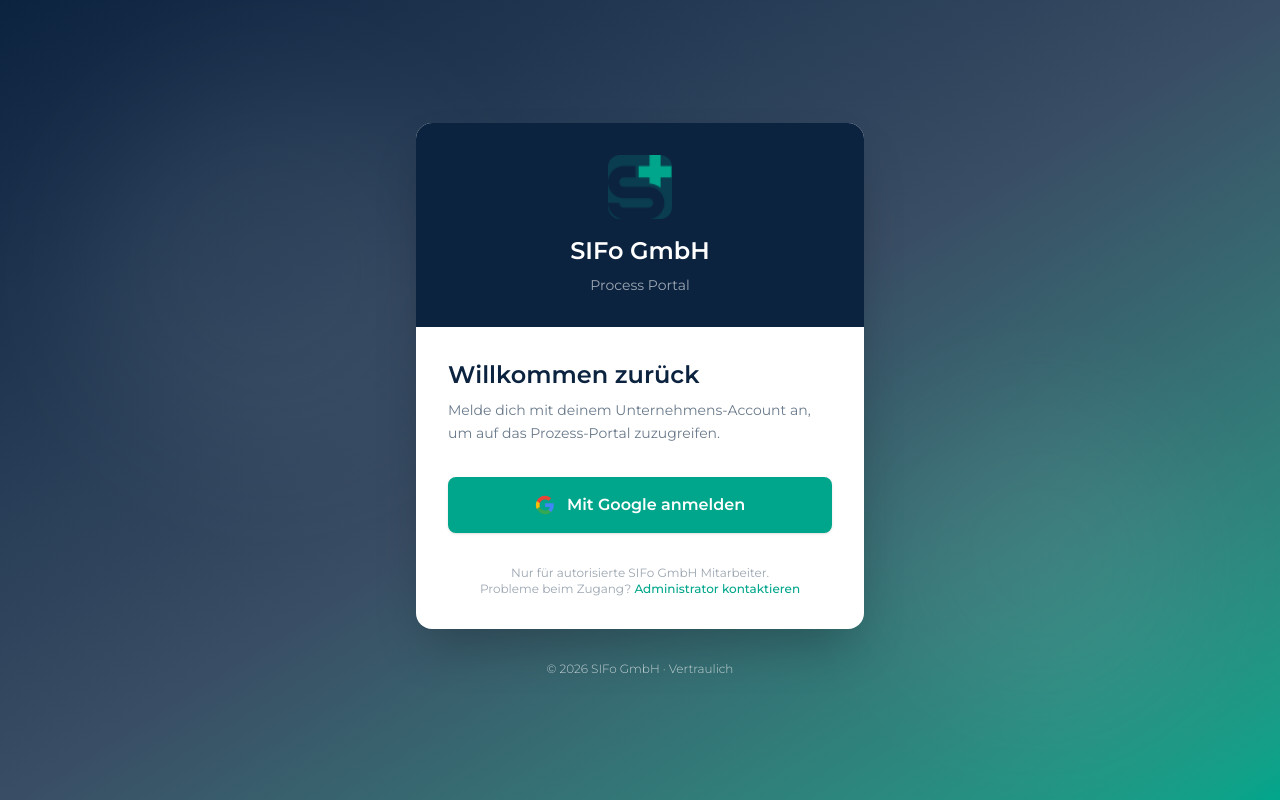
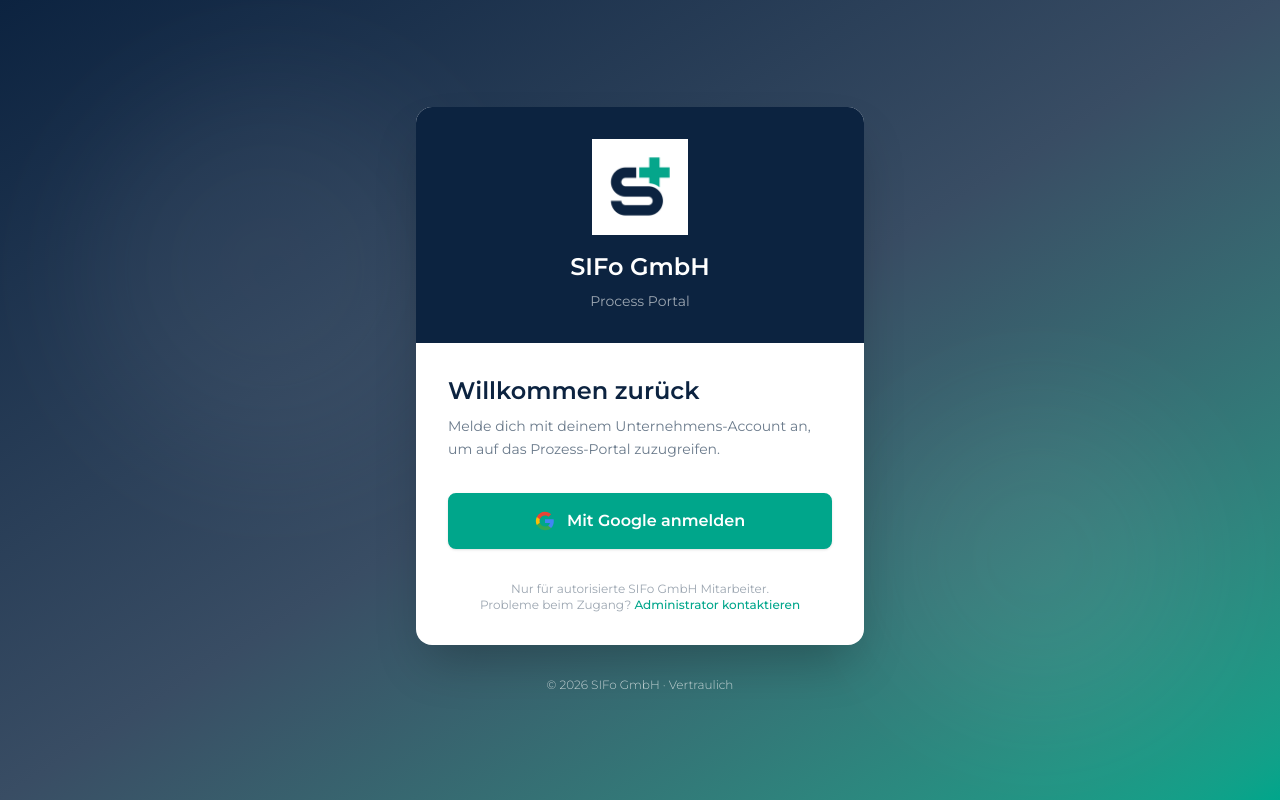
Before and after one commit to sifomedical/SIFo-Medical-Portal, a Next.js app: page /login in a window 1280 px wide. Built offline with nearby package versions, Linux system fonts and the light colour scheme.

Commit message:
Fix approval workflow and improve logo visibility on login and navbar

```diff
--- a/app/api/auth/[...nextauth]/route.ts
+++ b/app/api/auth/[...nextauth]/route.ts
@@ -46,18 +46,23 @@
 
     async session({ session, token }) {
       if (session.user?.email) {
-        const dbUser = await getUserByEmail(session.user.email);
-
-        // Always set isAdmin based on email, regardless of dbUser status
         const isAdmin = session.user.email === ADMIN_EMAIL;
         (session as any).isAdmin = isAdmin;
 
-        // If user exists in DB, add approval status
+        // Get user from database to get approval status
+        const dbUser = await getUserByEmail(session.user.email);
+
         if (dbUser) {
+          // User exists in DB - use their status
           (session as any).approvalStatus = dbUser.status;
         } else {
-          // If user doesn't exist in DB yet, check if they're admin
-          (session as any).approvalStatus = isAdmin ? "approved" : "pending";
+          // User doesn't exist yet - should not happen, but default to pending
+          (session as any).approvalStatus = "pending";
+        }
+
+        // Admin is always approved, even if not in DB yet
+        if (isAdmin) {
+          (session as any).approvalStatus = "approved";
         }
       }
       return session;
--- a/app/login/page.tsx
+++ b/app/login/page.tsx
@@ -22,12 +22,12 @@
         <div className="bg-white rounded-2xl shadow-2xl overflow-hidden">
           {/* Top Brand Bar */}
           <div className="bg-[#0C2340] p-8 text-center">
-            <div className="inline-flex items-center justify-center w-16 h-16 rounded-xl bg-[#00A68B]/20 mb-4">
+            <div className="inline-flex items-center justify-center w-24 h-24 rounded-2xl mb-4">
               <Image
-                src="/signet.png"
+                src="/signet-white.png"
                 alt="SIFo Medical"
-                width={56}
-                height={56}
+                width={80}
+                height={80}
                 className="w-full h-full"
                 priority
               />
--- a/components/Navbar.tsx
+++ b/components/Navbar.tsx
@@ -3,6 +3,7 @@
 import Link from "next/link";
 import { usePathname } from "next/navigation";
 import { LogOut, ChevronRight, Home } from "lucide-react";
+import Image from "next/image";
 import { CATEGORIES } from "@/types/process";
 
 export default function Navbar() {
@@ -25,8 +26,14 @@
         <div className="flex items-center justify-between h-16">
           {/* Logo & Brand */}
           <Link href="/" className="flex items-center gap-3 group">
-            <div className="w-8 h-8 rounded-lg bg-[#0C2340] flex items-center justify-center text-white font-bold text-sm">
-              S
+            <div className="w-10 h-10 rounded-lg bg-[#0C2340] flex items-center justify-center p-1">
+              <Image
+                src="/signet.png"
+                alt="SIFo Medical"
+                width={32}
+                height={32}
+                className="w-full h-full"
+              />
             </div>
             <span className="font-semibold text-[#0C2340] group-hover:text-[#00A68B] transition-colors">
               SIFo Medical
```
Also changed, not shown: public/signet-white.png (added).
